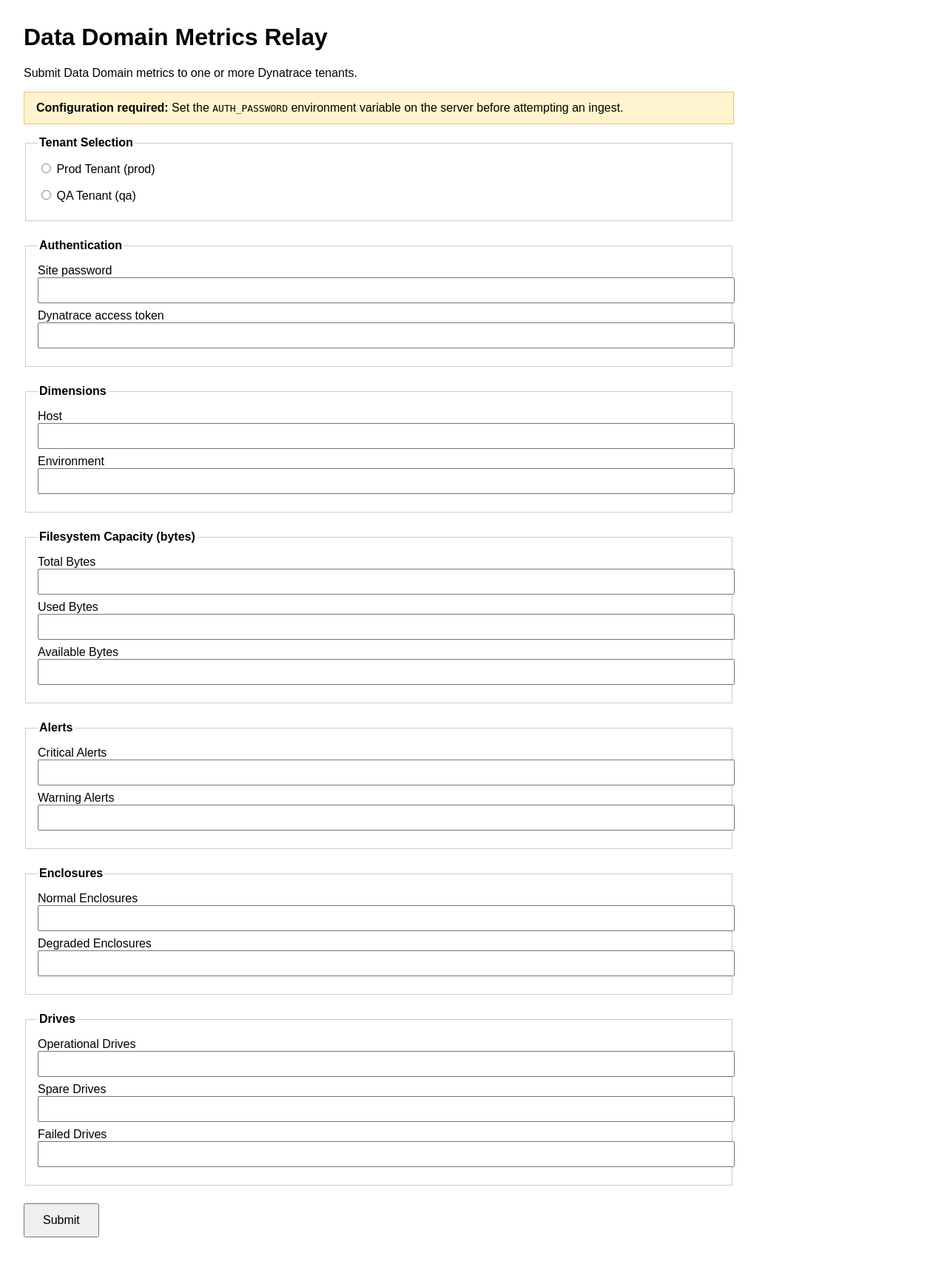
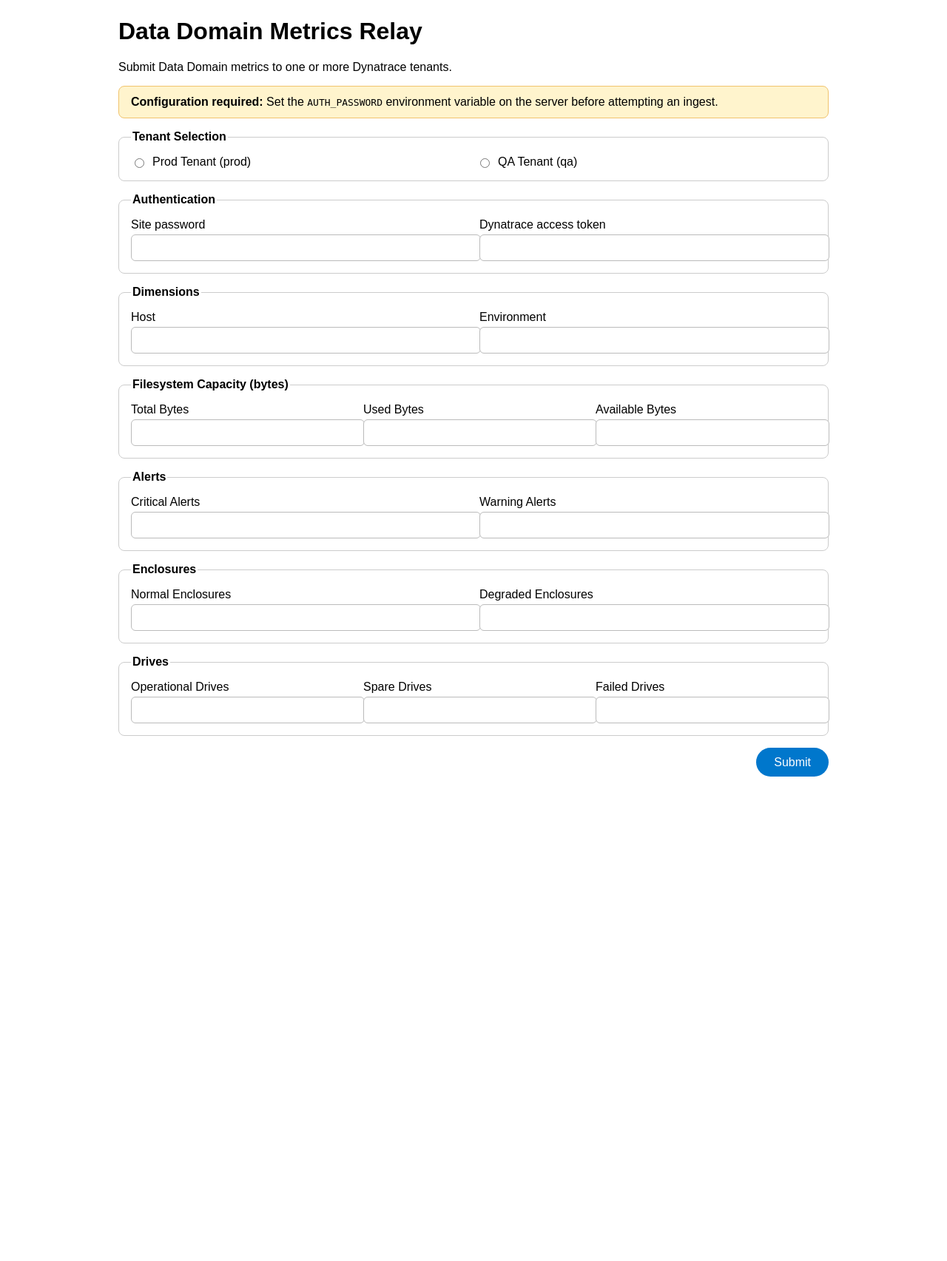
Before and after one commit to agnosticobservability/dt-relay, a Flask app: page /dt-relay/metrics/ in a window 1280 px wide. Shown: the whole page at 74% size. After the commit the page ends 1050 px from the top, so only its background shows below. Run offline with Flask 3, Linux system fonts and the light colour scheme.

Commit message:
Make Data Domain form layout more compact

```diff
--- a/apps/datadomain/templates/form.html
+++ b/apps/datadomain/templates/form.html
@@ -5,15 +5,120 @@
   <title>Data Domain Metrics Relay</title>
   <meta name="viewport" content="width=device-width, initial-scale=1">
   <style>
-    body { font-family: sans-serif; margin: 2rem; max-width: 960px; }
-    fieldset { margin-bottom: 1.5rem; border: 1px solid #ccc; padding: 1rem; }
-    legend { font-weight: bold; }
-    label { display: block; margin-bottom: 0.5rem; }
-    input[type="text"], input[type="number"], input[type="password"] { width: 100%; padding: 0.5rem; }
-    .checkbox-group { display: flex; flex-direction: column; gap: 0.5rem; }
-    .error { color: #b30000; margin-bottom: 1rem; font-weight: bold; }
-    .warning { background: #fff4cd; border: 1px solid #f0c36d; padding: 0.75rem 1rem; margin-bottom: 1rem; }
-    button { padding: 0.75rem 1.5rem; font-size: 1rem; }
+    :root {
+      color-scheme: light dark;
+    }
+
+    body {
+      font-family: sans-serif;
+      margin: 1.5rem auto;
+      max-width: 960px;
+      padding: 0 1.5rem;
+    }
+
+    form {
+      display: grid;
+      gap: 1rem;
+    }
+
+    fieldset {
+      border: 1px solid #ccc;
+      border-radius: 0.5rem;
+      display: grid;
+      gap: 0.75rem 1rem;
+      grid-template-columns: repeat(auto-fit, minmax(220px, 1fr));
+      margin: 0;
+      padding: 0.75rem 1rem 1rem;
+    }
+
+    legend {
+      font-weight: bold;
+      grid-column: 1 / -1;
+      margin-bottom: 0.25rem;
+    }
+
+    label {
+      display: flex;
+      flex-direction: column;
+      gap: 0.25rem;
+      margin: 0;
+    }
+
+    input[type="text"],
+    input[type="number"],
+    input[type="password"] {
+      width: 100%;
+      padding: 0.5rem;
+      border: 1px solid #bbb;
+      border-radius: 0.375rem;
+      font: inherit;
+    }
+
+    input[type="text"]:focus,
+    input[type="number"]:focus,
+    input[type="password"]:focus {
+      outline: 2px solid #0077cc;
+      outline-offset: 1px;
+    }
+
+    .checkbox-group {
+      display: grid;
+      gap: 0.5rem;
+      grid-template-columns: repeat(auto-fit, minmax(200px, 1fr));
+    }
+
+    .checkbox-group label {
+      flex-direction: row;
+      align-items: center;
+      gap: 0.5rem;
+    }
+
+    .error {
+      color: #b30000;
+      margin-bottom: 1rem;
+      font-weight: bold;
+    }
+
+    .warning {
+      background: #fff4cd;
+      border: 1px solid #f0c36d;
+      padding: 0.75rem 1rem;
+      margin-bottom: 1rem;
+      border-radius: 0.5rem;
+    }
+
+    button {
+      justify-self: end;
+      padding: 0.65rem 1.5rem;
+      font-size: 1rem;
+      border-radius: 999px;
+      border: none;
+      background: #0077cc;
+      color: #fff;
+      cursor: pointer;
+    }
+
+    button:hover {
+      background: #005fa3;
+    }
+
+    @media (max-width: 600px) {
+      body {
+        padding: 0 1rem;
+      }
+
+      form {
+        gap: 0.75rem;
+      }
+
+      fieldset {
+        grid-template-columns: 1fr;
+      }
+
+      .checkbox-group {
+        grid-template-columns: 1fr;
+      }
+    }
   </style>
 </head>
 <body>
```
